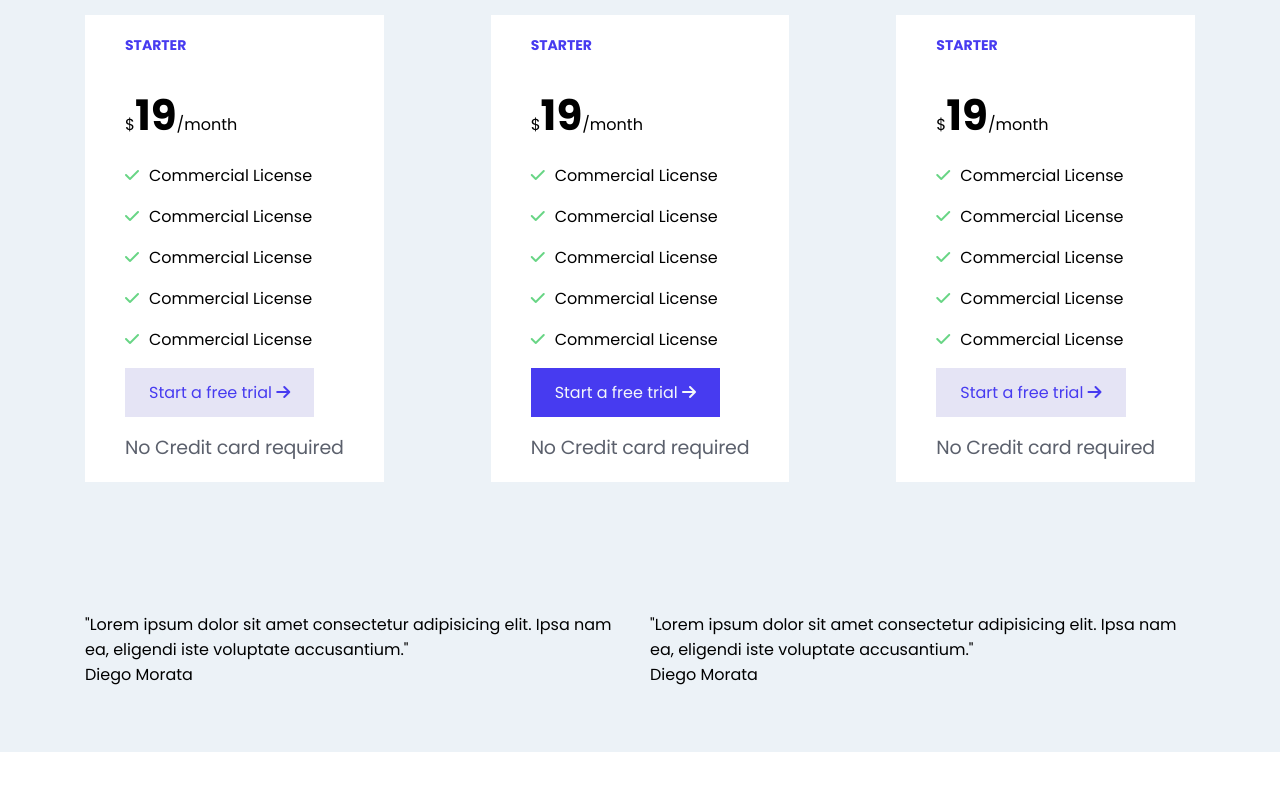
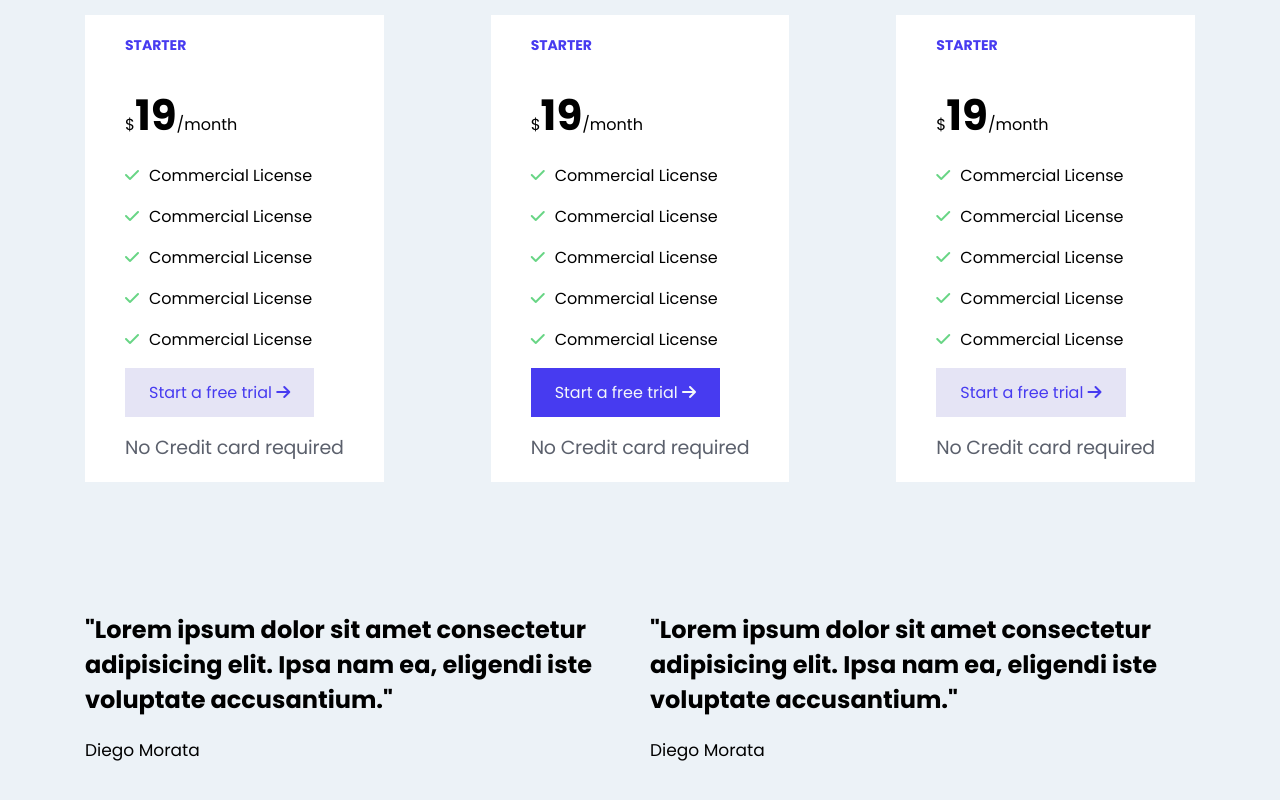
Before and after one commit to ctnylmz/landing-page, a plain HTML site: page index.html in a window 1280 px wide. Shown: the part 2779-3579 px from the top of the page. Before the commit the page ends 3531 px from the top, so only its background shows below. Drawn offline with Linux system fonts and the light colour scheme.

Commit message:
Createa Comment

```diff
--- a/Assets/css/style.css
+++ b/Assets/css/style.css
@@ -440,7 +440,6 @@ main #price .price-wrapper .price-card .footer p {
 }
 
 
-
 /* Comment */
 
 main #comment {
@@ -454,3 +453,15 @@ main #comment .comment-wrapper {
     justify-content: space-between;
     gap: 20px;
 }
+
+main #comment .comment-wrapper .card .title{
+ font-size: 24px;
+ font-weight: bold;
+ margin-bottom: 20px;
+
+}
+
+main #comment .comment-wrapper .card .name{
+ font-size: 17px;
+
+}
--- a/index.html
+++ b/index.html
@@ -320,21 +320,21 @@
             <div class="container">
                 <div class="comment-wrapper">
                     <div class="card">
-                        <div class="card-title">
+                        <div class="title">
                             "Lorem ipsum dolor sit amet consectetur adipisicing elit. Ipsa nam ea, eligendi iste
                             voluptate accusantium."
                         </div>
-                        <div class="card-name">
+                        <div class="name">
                             Diego Morata
                         </div>
                     </div>
 
                     <div class="card">
-                        <div class="card-title">
+                        <div class="title">
                             "Lorem ipsum dolor sit amet consectetur adipisicing elit. Ipsa nam ea, eligendi iste
                             voluptate accusantium."
                         </div>
-                        <div class="card-name">
+                        <div class="name">
                             Diego Morata
                         </div>
                     </div>
```
